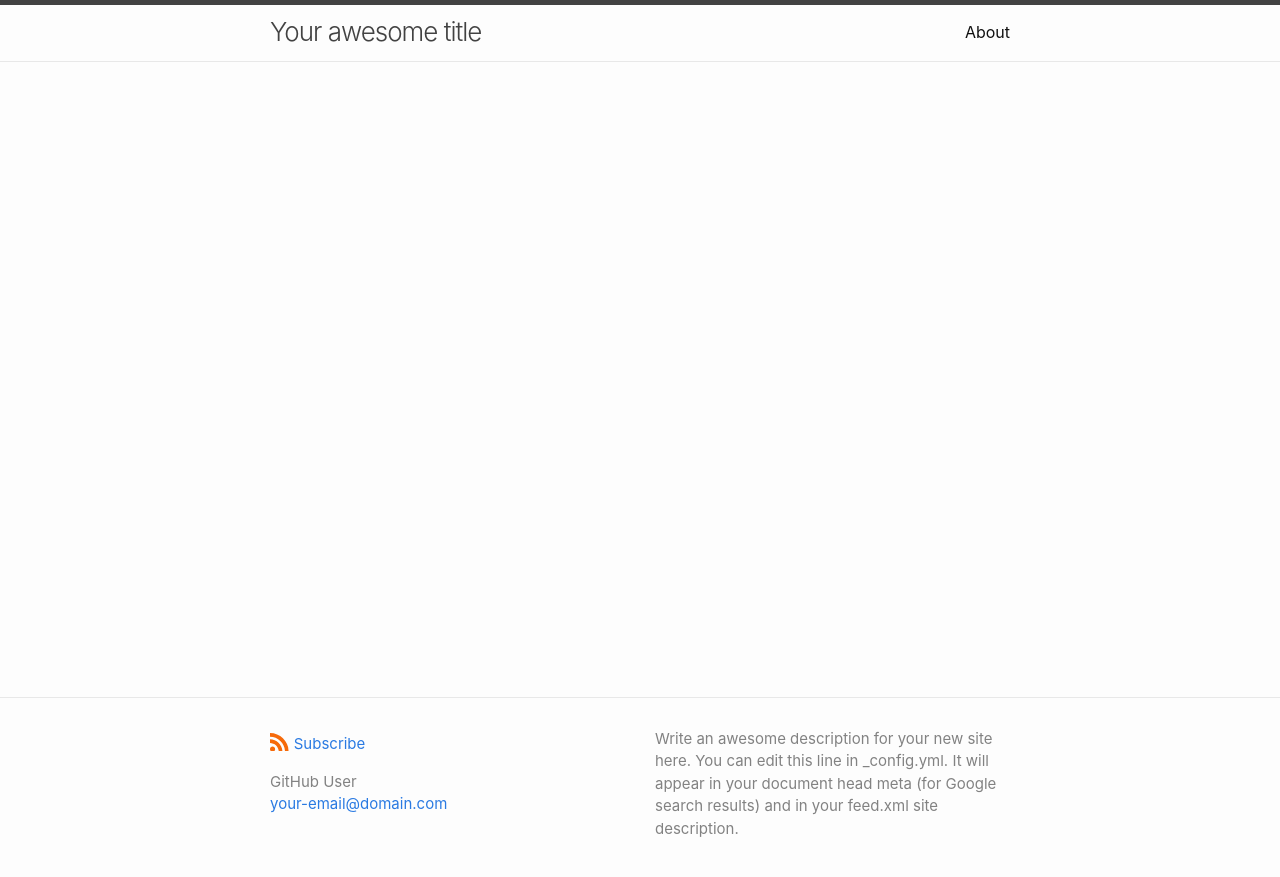
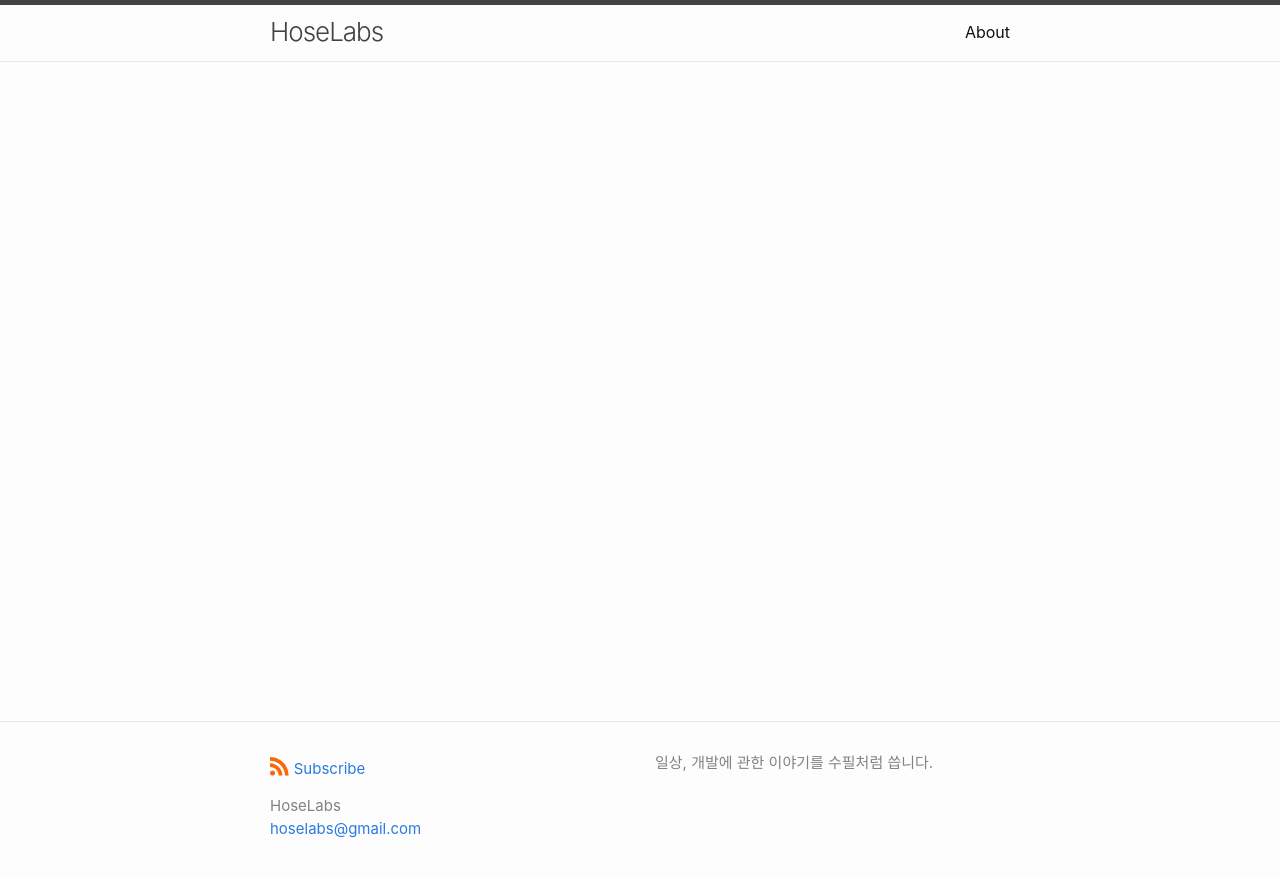
Before and after one commit to Hoseok-Seong/Hoseok-Seong.github.io, a Jekyll site: the page built from index.md, in a window 1280 px wide. Shown: the top 877 px of the page. Built offline with Jekyll 4.4.1, drawn with Linux system fonts in a browser that asks for light colours.

Commit message:
config 수정

```diff
--- a/_config.yml
+++ b/_config.yml
@@ -1,14 +1,12 @@
-title: Your awesome title
+title: HoseLabs
 author:
-  name: GitHub User
-  email: your-email@domain.com
+  name: HoseLabs
+  email: hoselabs@gmail.com
 
 # The `>` after `description:` means to ignore line-breaks until next key.
 # If you want to omit the line-break after the end of text, use `>-` instead.
 description: >
-  Write an awesome description for your new site here. You can edit this line
-  in _config.yml. It will appear in your document head meta (for Google search
-  results) and in your feed.xml site description.
+  일상, 개발에 관한 이야기를 수필처럼 씁니다.
 
 # Build settings
 
@@ -44,7 +42,7 @@ minima:
   # solarized-light	   Light variant of solarized color scheme.
   # solarized-dark	   Dark variant of solarized color scheme.
   # solarized	         Adaptive skin for solarized color scheme skins.
-  skin: classic
+  skin: auto
 
   # Minima date format.
   # The default value is "%b %d, %Y" (e.g. Nov 14, 2023)
```
